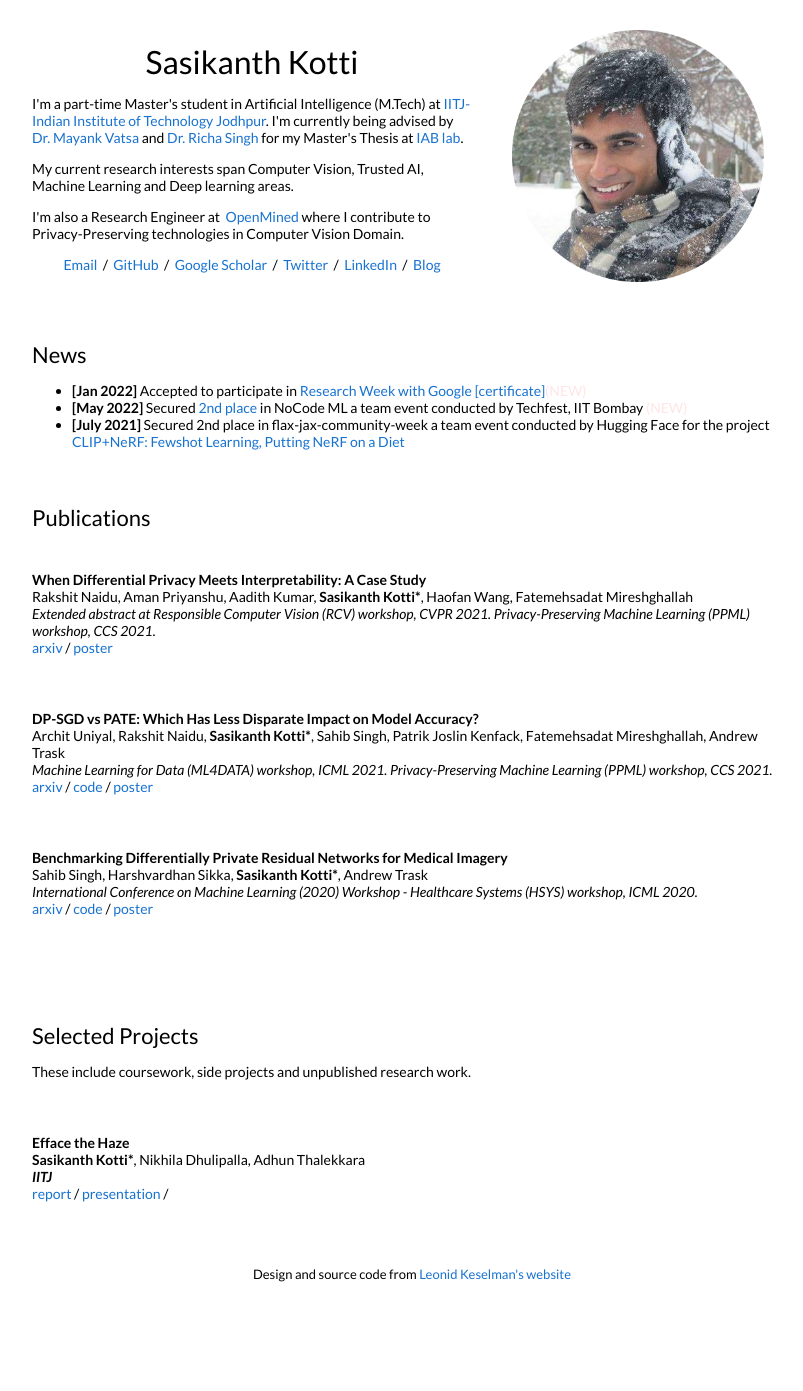
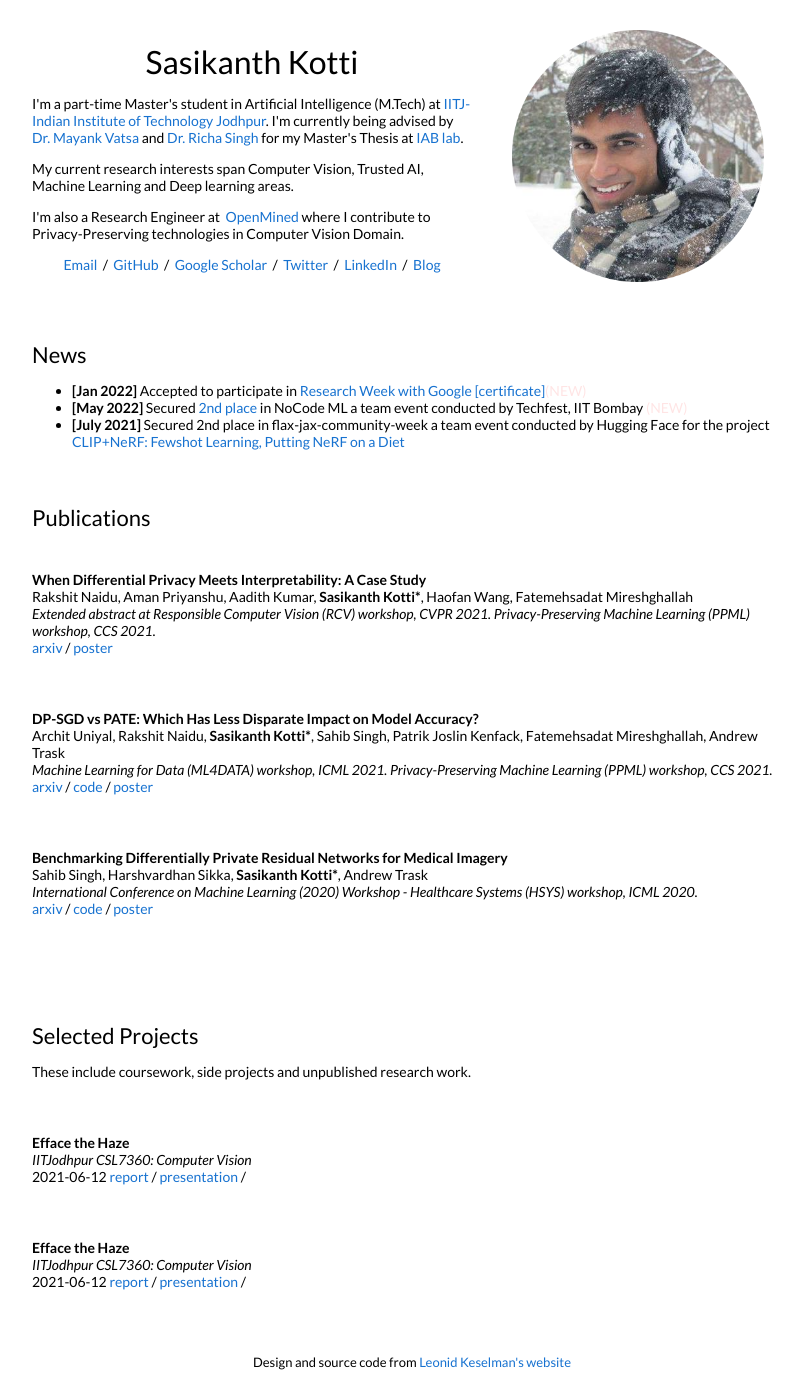
Before and after one commit to ksasi/ksasi.github.io, a Jekyll site: the page built from _posts/2021-10-27-When_Differential_Privacy_Meets_Interpretability.markdown, in a window 1280 px wide. Shown: the whole page, without its empty margins (228-1031 px from the left). Built offline with Jekyll 4.4.1, drawn with Linux system fonts in a browser that asks for light colours; before the commit the page ends 1303 px from its top, so only the background shows below that.

Commit message:
updated settings

```diff
--- a/_layouts/default.html
+++ b/_layouts/default.html
@@ -207,11 +207,10 @@
             <td style="padding:2.5%;width:90%;vertical-align:middle">
               <h3>{{post.title}}</h3>
               <br>
-              {{post.authors}}
+              <em>{{post.categories}} {{post.course}}</em>
+              <br>
+              {{ post.date | date: "%Y-%m-%d" }}
 
-              <br>
-              <em>{{post.venue}}</em>
-              <br>
               {% if post.report %}
               <a href="{{post.report}}">report</a> /
               {% endif %}
--- a/_posts/2022-05-23-Efface_the_Haze.markdown
+++ b/_posts/2021-06-12-Efface_the_Haze.markdown
@@ -1,12 +1,12 @@
 ---
 layout: post
 title:  "Efface the Haze"
-date:   2022-05-23 22:21:59 +00:00
+date:   2021-06-12 22:21:59 +00:00
 image: /images/efface.png
-categories: Projects
+categories: IIT Jodhpur
+course: "CSL7360: Computer Vision"
 author: "Sasikanth Kotti"
 authors: "<strong>Sasikanth Kotti*</strong>, Nikhila Dhulipalla, Adhun Thalekkara"
-venue: "<strong>IITJ</strong>"
 report: /pdfs/Project_Report_CV.pdf
 presentation: /pdfs/Presentation_CV.pdf
 ---
```
